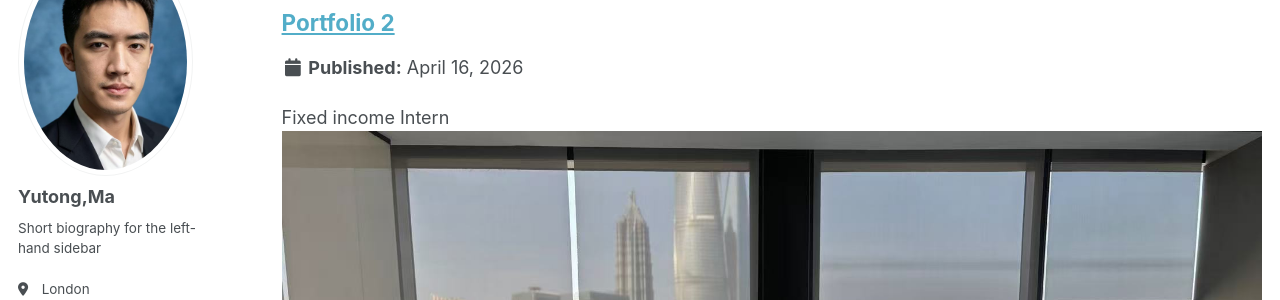
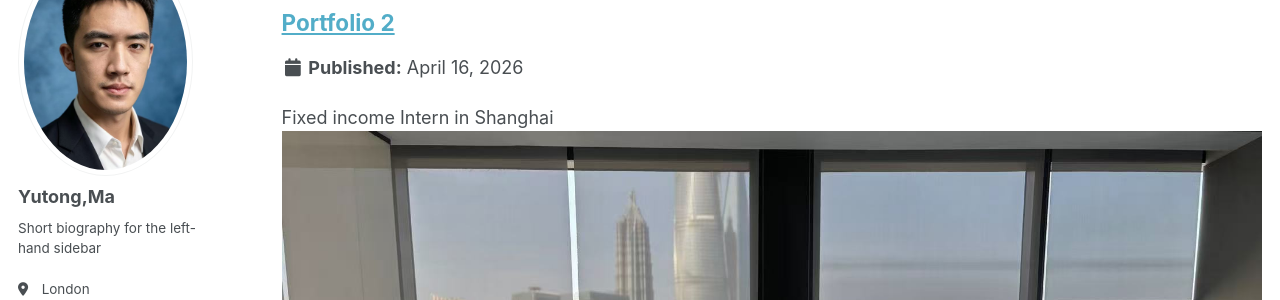
Before and after one commit to mayut0ng/mayut0ng.github.io, a Jekyll site: the page built from _pages/portfolio.html, in a window 1280 px wide and 900 px high, scrolled down 679 px. Shown: the part 153-453 px from the top of the window. Built offline with Jekyll 4.4.1, drawn with Linux system fonts in a browser that asks for light colours; some web fonts are replaced; a script bundle is joined from its source files by our own code; library files that are not in the unit come from our copies.

Commit message:
Update portfolio-2.html

```diff
--- a/_portfolio/portfolio-2.html
+++ b/_portfolio/portfolio-2.html
@@ -1,5 +1,5 @@
 ---
-excerpt: "Fixed income Intern <br/><img src='/images/Shanghai.png'>"
+excerpt: "Fixed income Intern in Shanghai <br/><img src='/images/Shanghai.png'>"
 collection: portfolio
 ---
 
```
